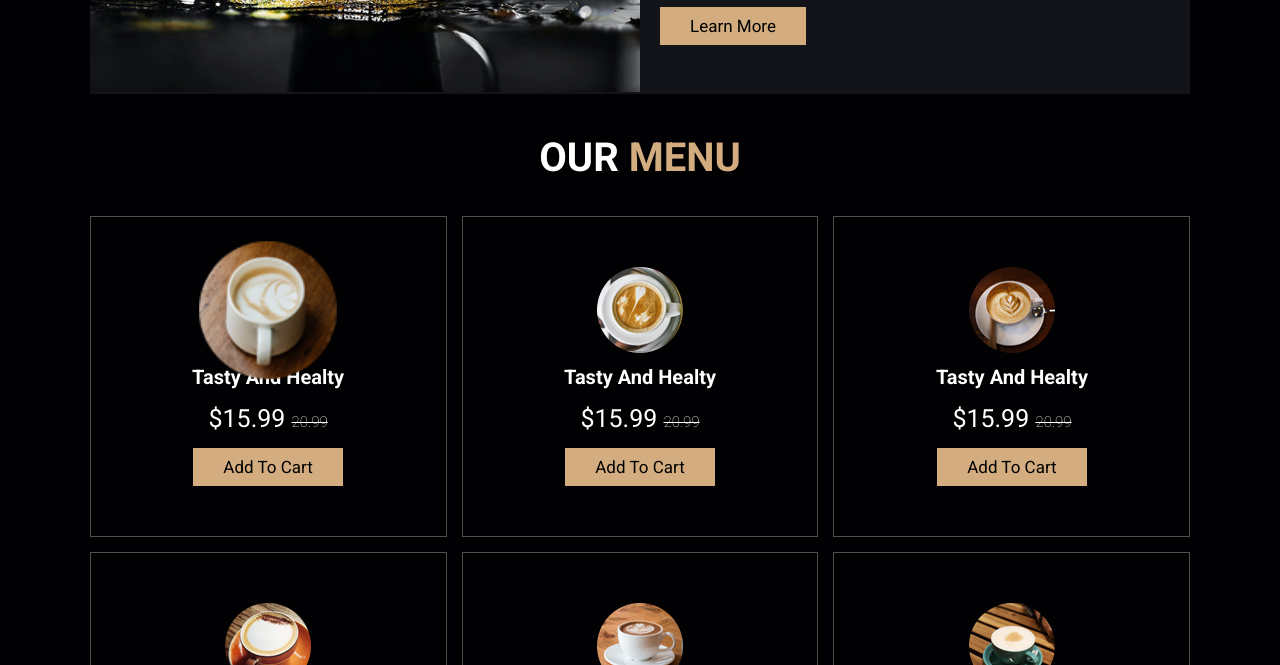
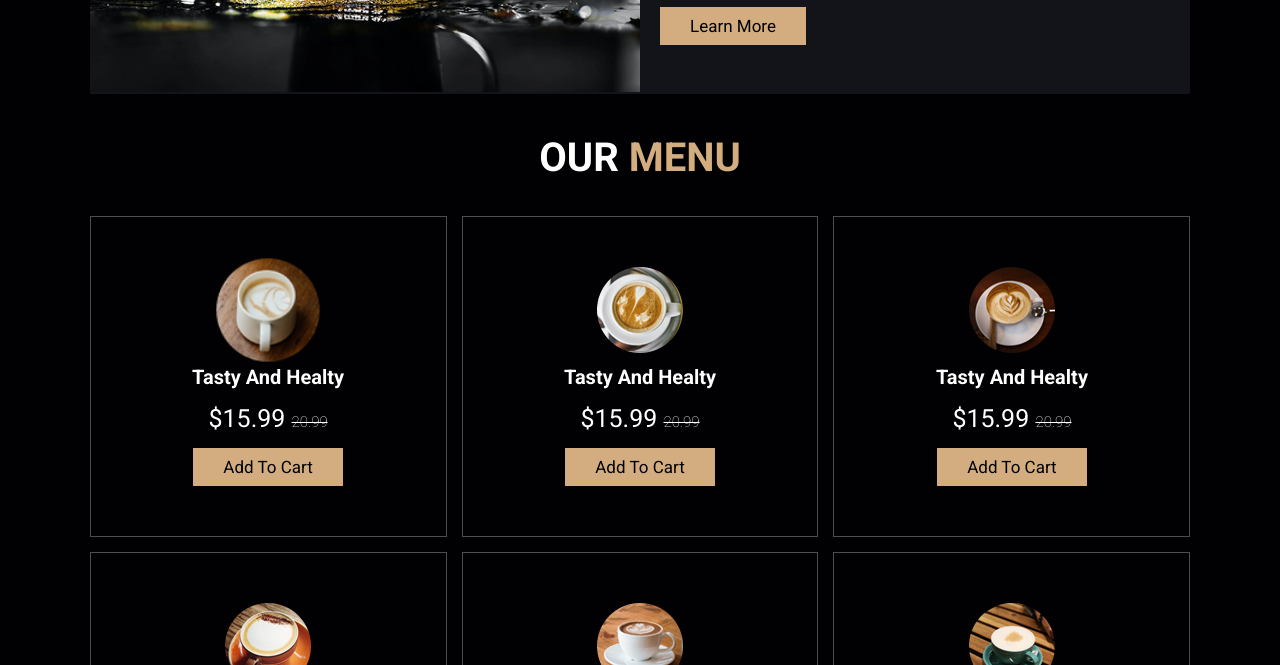
Before and after one commit to Chirag-ahir/Coffe-cafe, a plain HTML site: page index.html in a window 1280 px wide. In both pictures the pointer is over the picture 268 px from the left and 1512 px from the top of the page. Shown: the part 1202-1867 px from the top of the page. Drawn offline with Linux system fonts and the light colour scheme.

Commit message:
Update style.css

```diff
--- a/css/style.css
+++ b/css/style.css
@@ -294,7 +294,7 @@ section{
 }
 
 .menu .box-container .box:hover img{
-    transform: scale(1.6);
+    transform: scale(1.2);
 }
 
 
```
